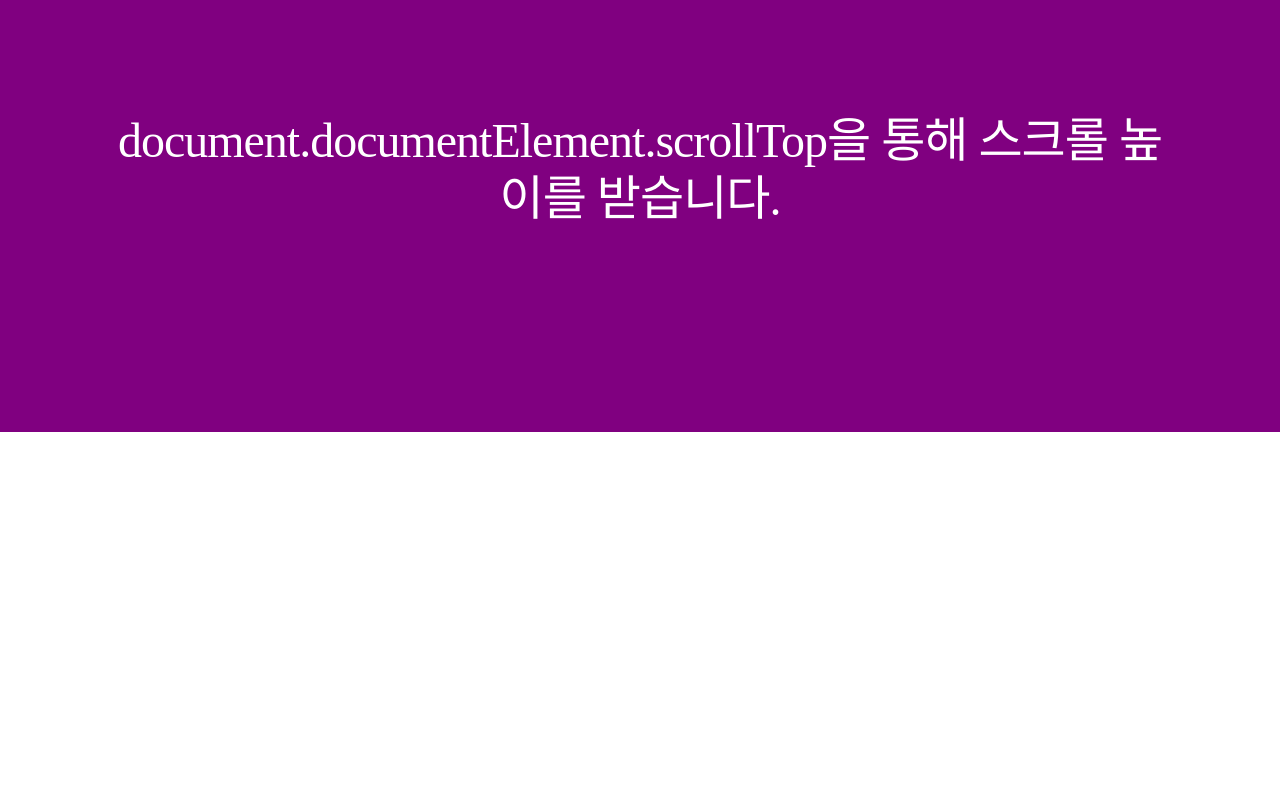
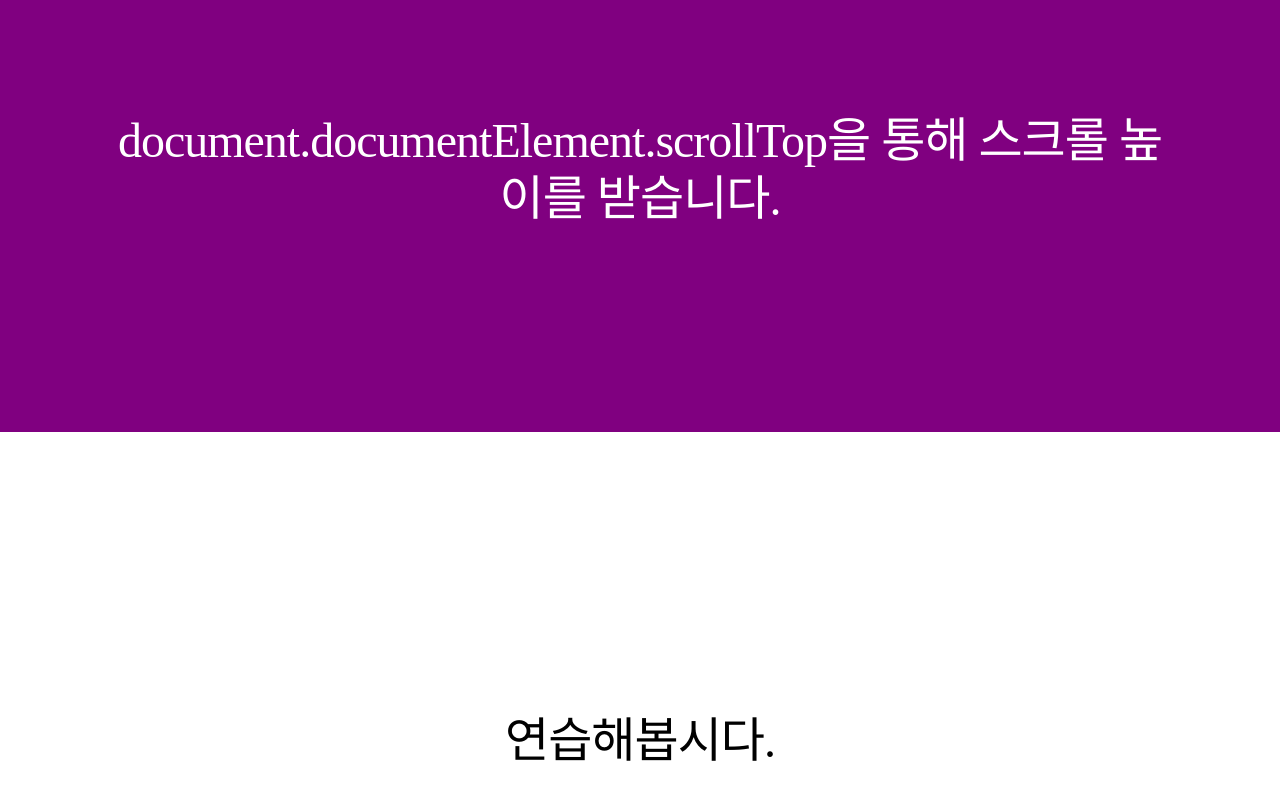
Before and after one commit to dsom1028/1012, a plain HTML site: page index.html in a window 1280 px wide. Shown: the part 2868-3668 px from the top of the page. Drawn offline with Linux system fonts and the light colour scheme; a web font is replaced by a local one.

Commit message:
Update index.html

```diff
--- a/index.html
+++ b/index.html
@@ -53,7 +53,7 @@
 	<h1 id="titleE">document.documentElement.scrollTop을 통해 스크롤 높이를 받습니다.</h1>
 </div>
 <div class="section">
-	<h1>연습해봅시다.</h1>
+	<h1 style="color:black">연습해봅시다.</h1>
 </div>
 <script>
 	window.onscroll = function(){
```
